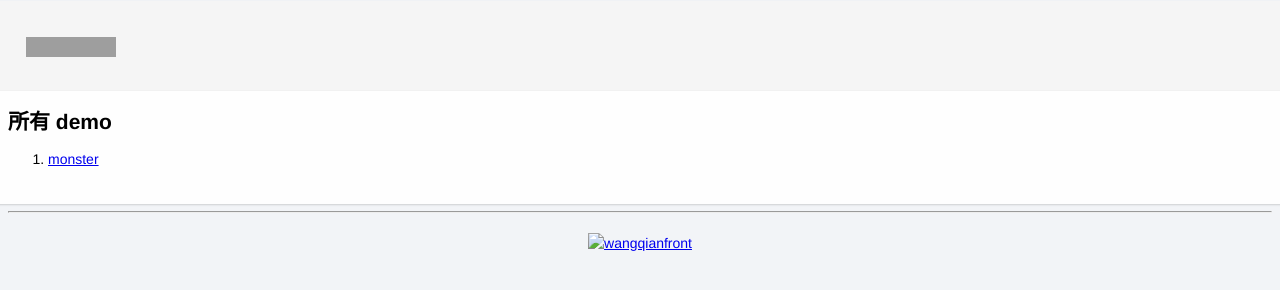
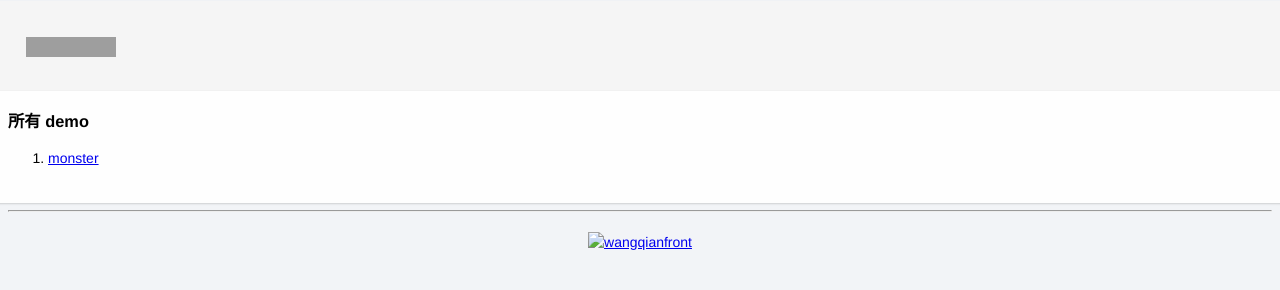
Before and after one commit to wangqianfront/wangqianfront.github.io, a Jekyll site: the page built from demo/index.html, in a window 1280 px wide. Shown: the part 166-456 px from the top of the page. Built offline with Jekyll 4.4.1, drawn with Linux system fonts in a browser that asks for light colours; nearby versions of some CDN libraries; grey boxes are pictures that could not be loaded.

```diff
--- a/demo/index.html
+++ b/demo/index.html
@@ -5,7 +5,7 @@ description: "所有 demo"
 ---
 {% include JB/setup %}
 
- <h2>所有 demo</h2>
+ <h3>所有 demo</h3>
  <div>
 	 <ol>
 		<li><a href="./monster">monster</a>
```
